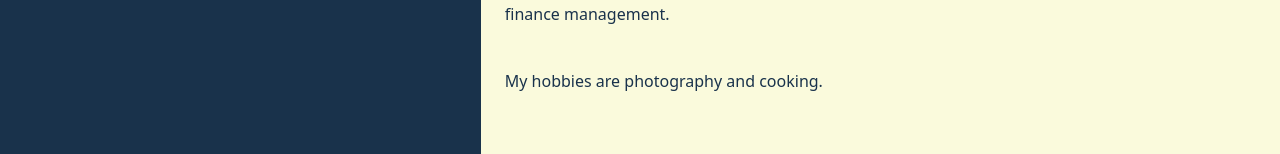
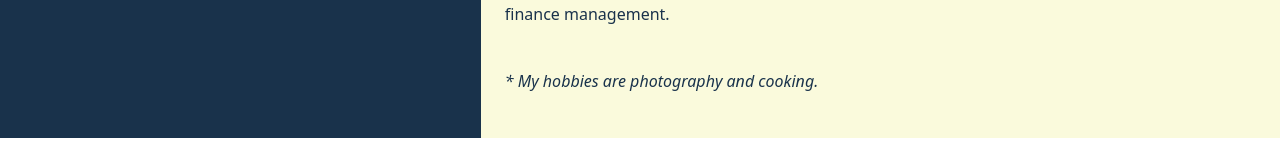
Before and after one commit to SerhiyStepanov/resume, a React (Create React App) app: page / in a window 1280 px wide. Shown: the part 1213-1367 px from the top of the page. Built offline with nearby package versions, Linux system fonts and the light colour scheme.

Commit message:
adding hobbi

```diff
--- a/src/components/mainView/Main.js
+++ b/src/components/mainView/Main.js
@@ -29,7 +29,9 @@ export default function Main({ children }) {
         <h4>Previous work experience</h4>
         <p className={s.text}>finance management.</p>
       </div>
-      <p className={s.text}>My hobbies are photography and cooking.</p>
+      <i className={s.text}>
+        <span> * </span>My hobbies are photography and cooking.
+      </i>
     </div>
   );
 }
```
